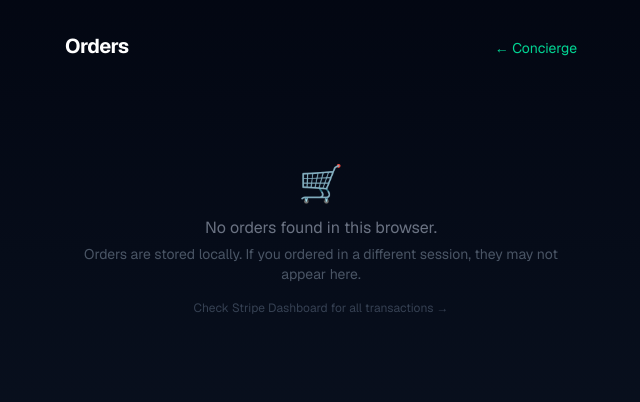
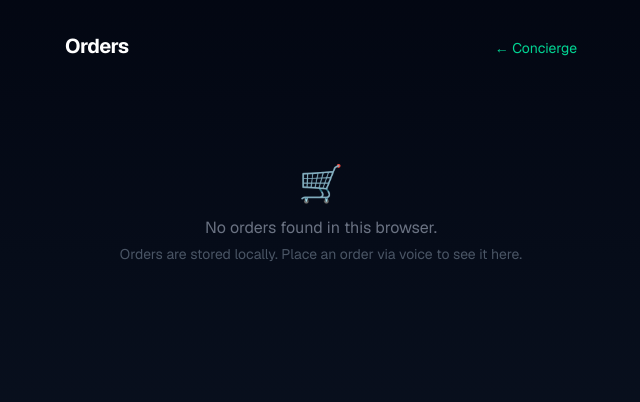
Before and after one commit to ik-labs/boli, a Next.js app: page /orders in a window 1280 px wide. Shown: the top 402 px of the page, without its empty margins (319-959 px from the left). Built offline with nearby package versions, Linux system fonts and the light colour scheme.

Commit message:
ui: remove Stripe Dashboard text from orders empty state

```diff
--- a/src/app/orders/page.tsx
+++ b/src/app/orders/page.tsx
@@ -36,8 +36,7 @@ export default function OrdersPage() {
           <div className="text-center py-20">
             <p className="text-4xl mb-3">🛒</p>
             <p className="text-gray-500">No orders found in this browser.</p>
-            <p className="text-sm text-gray-600 mt-1">Orders are stored locally. If you ordered in a different session, they may not appear here.</p>
-            <p className="text-xs text-gray-700 mt-4">Check Stripe Dashboard for all transactions →</p>
+            <p className="text-sm text-gray-600 mt-1">Orders are stored locally. Place an order via voice to see it here.</p>
           </div>
         ) : (
           <div className="space-y-2">
```
